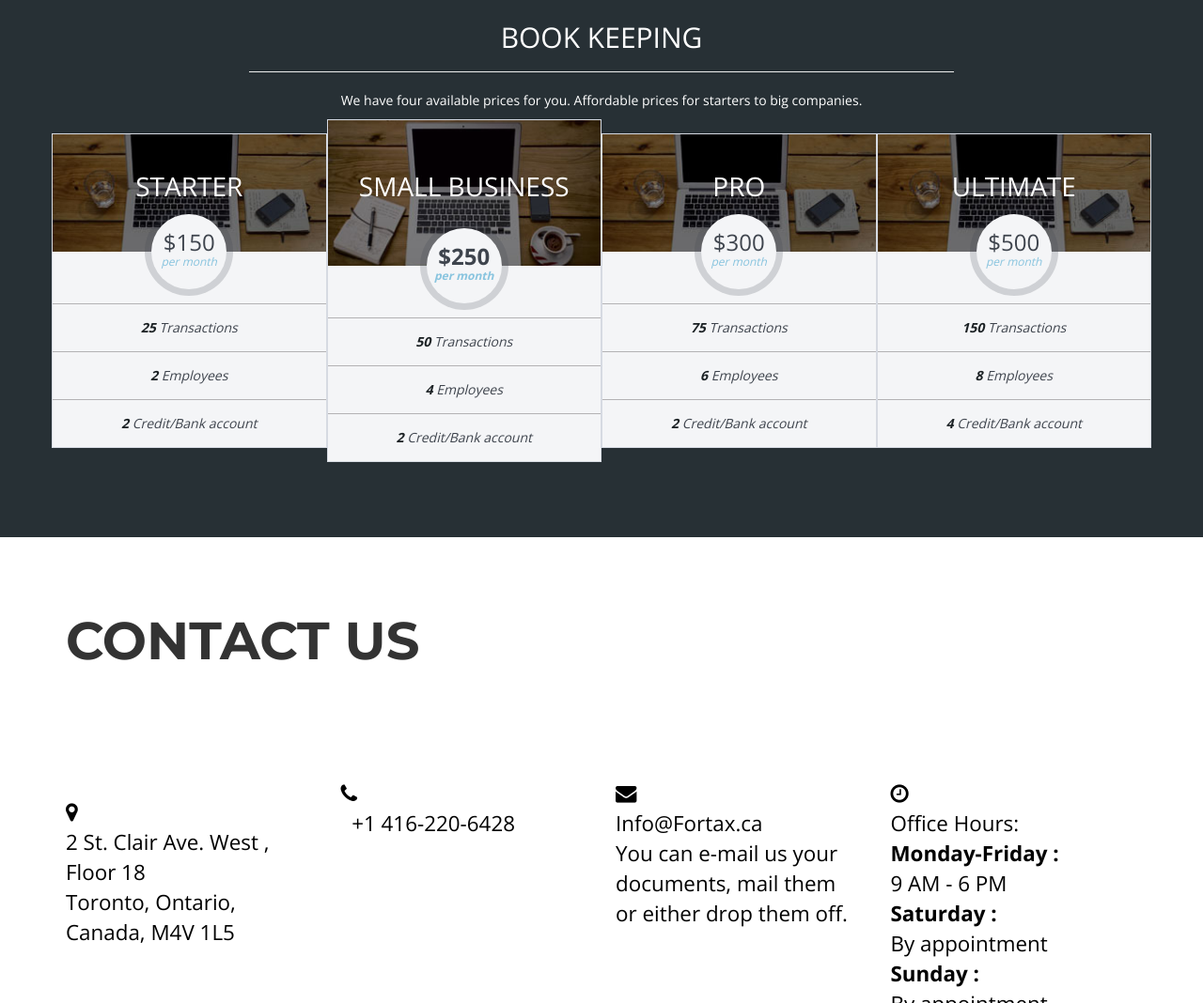
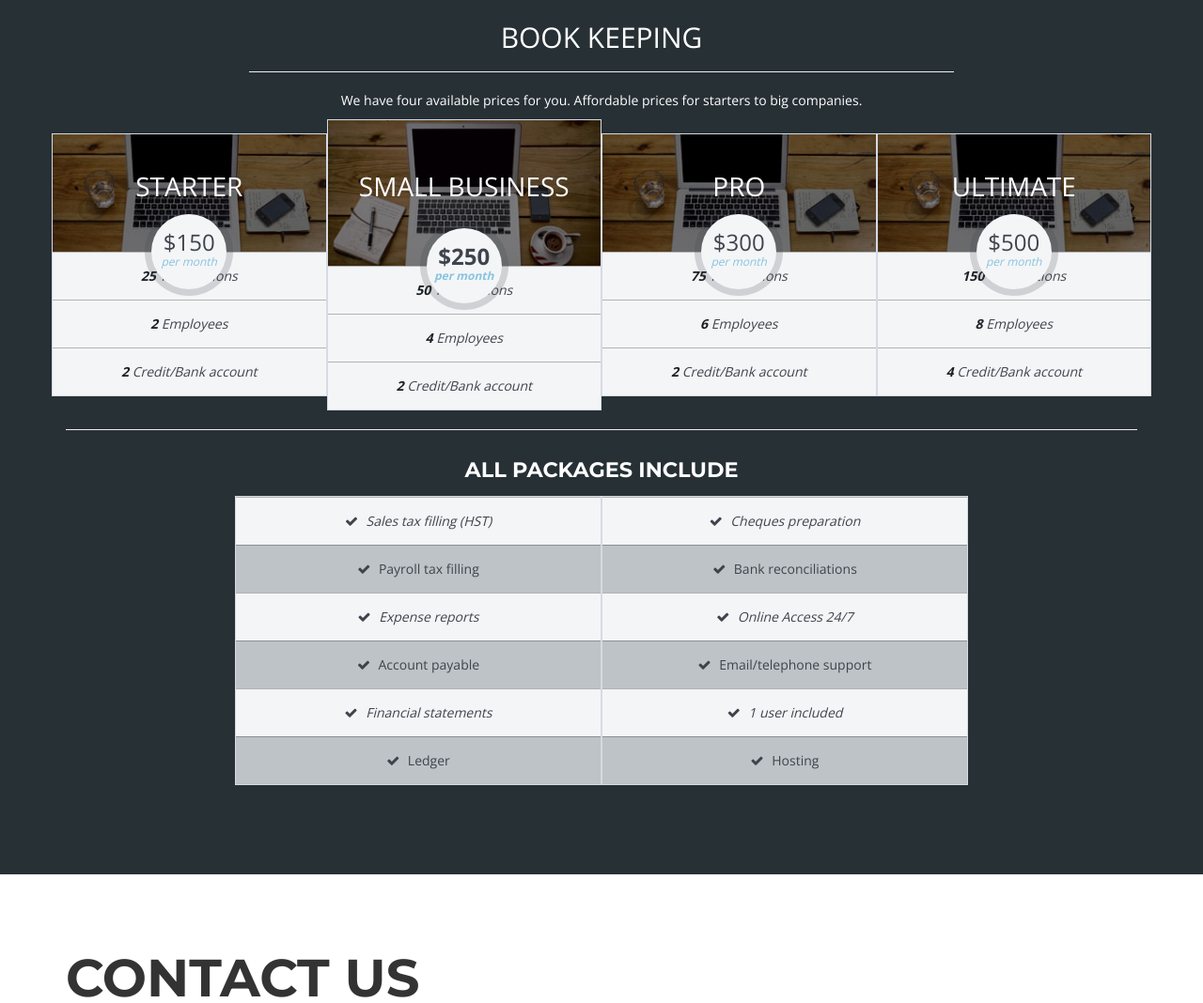
Before and after one commit to gkmohit/fortax, a plain HTML site: page index.html in a window 1280 px wide. Shown: the part 2785-3853 px from the top of the page at 94% size. Drawn offline with nearby package versions, Linux system fonts and the light colour scheme.

Commit message:
Added package information

```diff
--- a/css/main.css
+++ b/css/main.css
@@ -1,6 +1,8 @@
 :root {
   --navBlue : #1b93c7;
-  --darkBackgroubd : #273035;
+  --darkBackground : #273035;
+  --pricingColBackground : #f4f5f7;
+  --pricingColBackgroundDark : #bdc3c7;
 }
 
 html {
@@ -165,7 +167,7 @@ body {
 /* dataClient */
 
 #dataClient {
-   background: var(--darkBackgroubd);;
+   background: var(--darkBackground);;
    color: #fff;
 }
 
@@ -180,7 +182,7 @@ body {
 /* Services */
 
 #services {
-   background: var(--darkBackgroubd);;
+   background: var(--darkBackground);;
    color: #fff;
 }
 #services h3 {
@@ -220,7 +222,7 @@ body {
 /* price */
 
 #ourPriceTax {
-   background: var(--darkBackgroubd);;
+   background: var(--darkBackground);;
    color: #fff;
 }
 #ourPriceTax img {
@@ -237,7 +239,7 @@ body {
 }
 
 #ourPriceBook {
-   background: var(--darkBackgroubd);;
+   background: var(--darkBackground);;
    color: #fff;
 }
 #ourPriceBook img {
@@ -319,7 +321,7 @@ body {
    font-size: 1.8em;
 }
 #team ul li:hover {
-   background: var(--darkBackgroubd);;
+   background: var(--darkBackground);;
 }
 #team .imgteam {
    position: relative;
@@ -363,7 +365,7 @@ body {
    font-size: 1.1em;
 }
 .singleblog {
-   background: var(--darkBackgroubd); !important;
+   background: var(--darkBackground); !important;
 }
 
 /* CONTACT */
@@ -640,7 +642,7 @@ button.close {
 .pricing-col .pricing-table {
    border: 1px solid #d6dae2;
    margin: 15px 0;
-   background: #f4f5f7;
+   background: var(--pricingColBackground);
    color: #3e444d;
 }
 
@@ -694,7 +696,7 @@ button.close {
 }
 
 .pricing-col .pricing-table .content ul.pricing-items {
-   padding: 55px 0 0;
+   padding: 0;
    margin: 0;
 }
 
@@ -777,3 +779,27 @@ button.close {
    font-weight: bold;
    color: #1b2124;
 }
+
+.checklist-col{
+   background-color: var(--pricingColBackground);
+}
+
+.checklist{
+   padding: 15px;
+}
+
+.checklist .item{
+   border: 1px solid black;
+}
+
+.item .fa{
+   padding-right: 5px;
+}
+
+.item-dark{
+   background-color: var(--pricingColBackgroundDark);
+}
+
+.item-dark .fa{
+   padding-right: 5px;
+}
--- a/index.html
+++ b/index.html
@@ -370,6 +370,46 @@
                      </div>
                   </div>
                </div><!-- End of row -->
+               <hr>
+               <div class="row text-center">
+                  <div class="col-md-8 col-md-offset-2">
+                     <h4>All packages include</h4>
+                  </div>
+               </div>
+               <div class="row bookkeeping-price-col">
+                  <div class="col-md-2">
+                  </div>
+                  <div class="col-md-4 pricing-col" data-scrollreveal="enter right over 1.5s">
+                     <div class="pricing-table">
+                        <div class="content">
+                           <ul class="pricing-items list-unstyled text-center">
+                              <li class="item"><i class="fa fa-check"></i> Sales tax filling (HST)</li>
+                              <li class="item-dark"><i class="fa fa-check"></i> Payroll tax filling</li>
+                              <li class="item"><i class="fa fa-check"></i> Expense reports</li>
+                              <li class="item-dark"><i class="fa fa-check"></i> Account payable</li>
+                              <li class="item"><i class="fa fa-check"></i> Financial statements</li>
+                              <li class="item-dark"><i class="fa fa-check"></i> Ledger</li>
+                           </ul>
+                        </div>
+                     </div>
+                  </div>
+                  <div class="col-md-4 pricing-col" data-scrollreveal="enter right over 1.5s">
+                     <div class="pricing-table">
+                        <div class="content">
+                           <ul class="pricing-items list-unstyled text-center">
+                              <li class="item"><i class="fa fa-check"></i> Cheques preparation</li>
+                              <li class="item-dark"><i class="fa fa-check"></i> Bank reconciliations</li>
+                              <li class="item"><i class="fa fa-check"></i> Online Access 24/7</li>
+                              <li class="item-dark"><i class="fa fa-check"></i> Email/telephone support</li>
+                              <li class="item"><i class="fa fa-check"></i> 1 user included</li>
+                              <li class="item-dark"><i class="fa fa-check"></i> Hosting</li>
+                           </ul>
+                        </div>
+                     </div>
+                  </div>
+                  <div class="col-md-2">
+                  </div>
+               </div><!-- End of row -->
             </div><!-- End of container -->
          </section>
 
```
